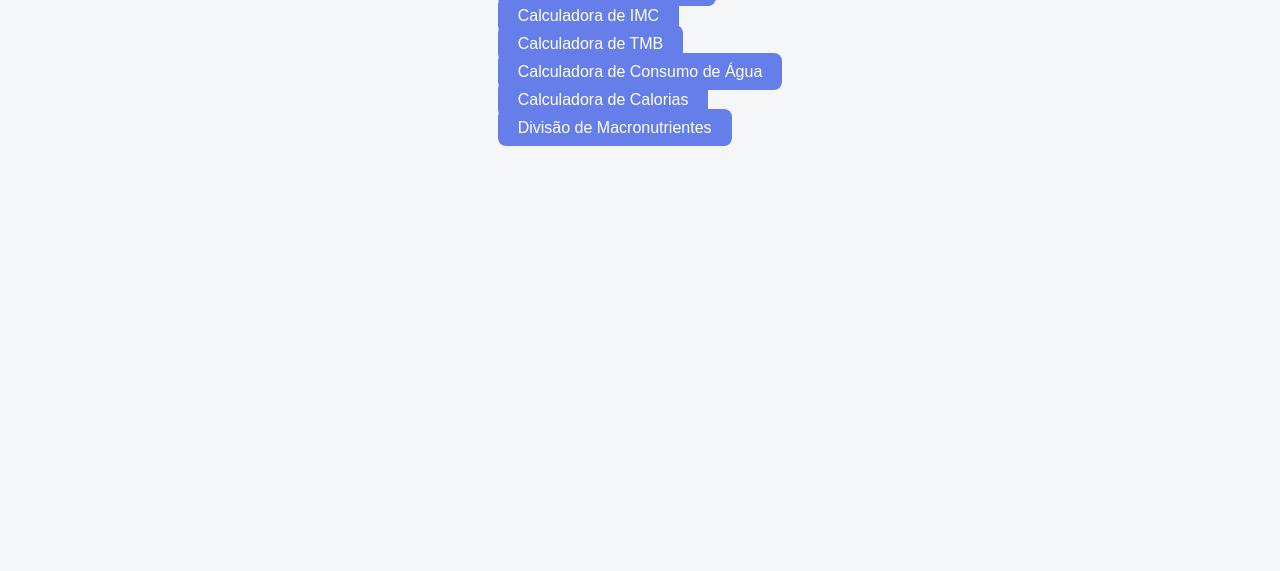
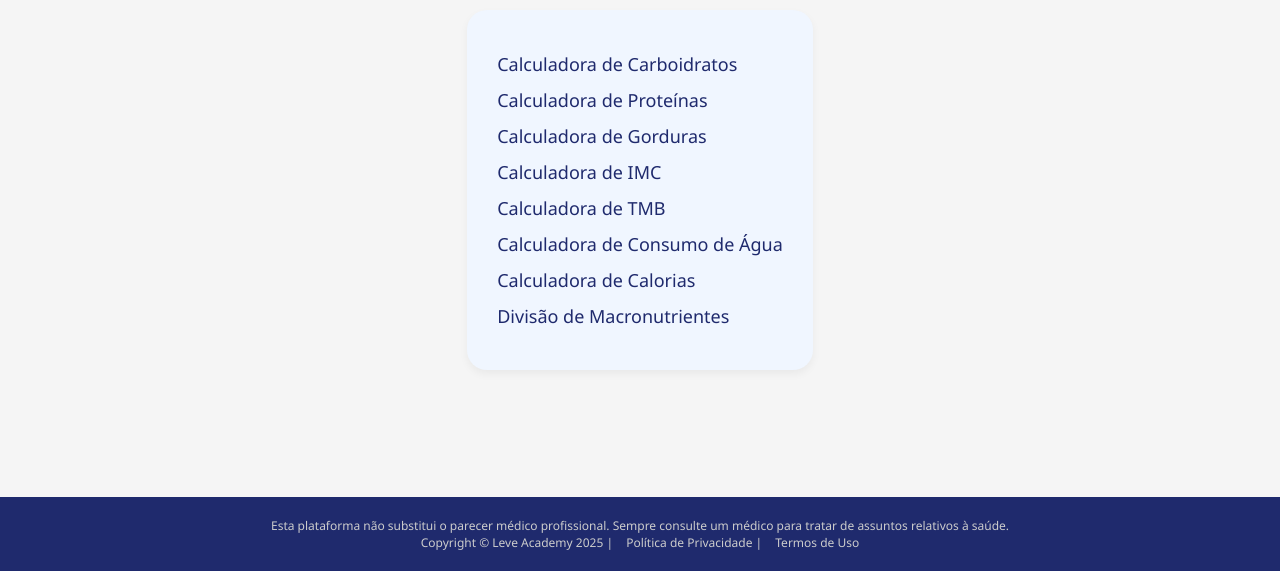
Before and after one commit to rene-coelho/portal-calculadoras, a website: page public/index.html in a window 1280 px wide. Shown: the part 229-800 px from the top of the page. Drawn offline with Linux system fonts and the light colour scheme.

Commit message:
Atualizando visual da página principal com logo

```diff
--- a/public/index.html
+++ b/public/index.html
@@ -1,55 +1,94 @@
-
 <!DOCTYPE html>
 <html lang="pt-br">
 <head>
-    <meta charset="UTF-8">
-    <meta name="viewport" content="width=device-width, initial-scale=1.0">
-    <title>Portal de Calculadoras Leve Academy</title>
+  <meta charset="UTF-8" />
+  <meta name="viewport" content="width=device-width, initial-scale=1.0"/>
+  <title>Calculadoras Leve Academy</title>
   <style>
     body {
-            font-family: Arial, sans-serif;
-            background: #f4f6f8;
+      margin: 0;
+      font-family: 'Segoe UI', Tahoma, Geneva, Verdana, sans-serif;
+      background-color: #f5f5f5;
+      color: #333;
+      display: flex;
+      flex-direction: column;
+      min-height: 100vh;
+    }
+    header {
+      background-color: #1F2A6D;
+      padding: 20px 0;
+      text-align: center;
+    }
+    header img {
+      max-height: 60px;
+    }
+    main {
+      flex: 1;
       display: flex;
       flex-direction: column;
       align-items: center;
-            justify-content: center;
-            padding: 40px;
+      padding: 40px 20px;
     }
-        h1 {
-            color: #4a4a4a;
-            margin-bottom: 20px;
+    main h1 {
+      margin-bottom: 30px;
+      color: #333;
     }
-        ul {
-            list-style: none;
-            padding: 0;
+    .list {
+      background-color: #f0f6ff;
+      border-radius: 20px;
+      padding: 30px;
+      box-shadow: 0 4px 8px rgba(0,0,0,0.05);
     }
-        li {
-            margin: 10px 0;
+    .list a {
+      display: block;
+      margin: 12px 0;
+      color: #1F2A6D;
+      font-size: 18px;
+      text-decoration: none;
+      transition: color 0.3s ease;
     }
-        a {
+    .list a:hover {
+      color: #ff6600;
+    }
+    footer {
+      background-color: #1F2A6D;
+      color: #ccc;
+      padding: 20px;
+      text-align: center;
+      font-size: 12px;
+    }
+    footer a {
+      color: #ccc;
+      margin-left: 10px;
       text-decoration: none;
-            color: #ffffff;
-            background-color: #667eea;
-            padding: 10px 20px;
-            border-radius: 8px;
-            transition: background-color 0.3s ease;
     }
-        a:hover {
-            background-color: #556cd6;
+    footer a:hover {
+      text-decoration: underline;
     }
   </style>
 </head>
 <body>
+  <header>
+    <img src="logo.png" alt="Leve Academy Logo" />
+  </header>
+  <main>
     <h1>Calculadoras Leve Academy</h1>
-    <ul>
-        <li><a href="/carboidratos/">Calculadora de Carboidratos</a></li>
-        <li><a href="/proteinas/">Calculadora de Proteínas</a></li>
-        <li><a href="/gorduras/">Calculadora de Gorduras</a></li>
-        <li><a href="/imc/">Calculadora de IMC</a></li>
-        <li><a href="/tmb/">Calculadora de TMB</a></li>
-        <li><a href="/agua/">Calculadora de Consumo de Água</a></li>
-        <li><a href="/calorias/">Calculadora de Calorias</a></li>
-        <li><a href="/refeicoes/">Divisão de Macronutrientes</a></li>
-    </ul>
+    <div class="list">
+      <a href="/carboidratos/">Calculadora de Carboidratos</a>
+      <a href="/proteinas/">Calculadora de Proteínas</a>
+      <a href="/gorduras/">Calculadora de Gorduras</a>
+      <a href="/imc/">Calculadora de IMC</a>
+      <a href="/tmb/">Calculadora de TMB</a>
+      <a href="/agua/">Calculadora de Consumo de Água</a>
+      <a href="/calorias/">Calculadora de Calorias</a>
+      <a href="/refeicoes/">Divisão de Macronutrientes</a>
+    </div>
+  </main>
+  <footer>
+    Esta plataforma não substitui o parecer médico profissional. Sempre consulte um médico para tratar de assuntos relativos à saúde.<br/>
+    Copyright © Leve Academy 2025 |
+    <a href="#">Política de Privacidade</a> |
+    <a href="#">Termos de Uso</a>
+  </footer>
 </body>
 </html>
```
Also changed, not shown: public/logo.png (added). Lines whose indentation alone changed are shown as unchanged.
